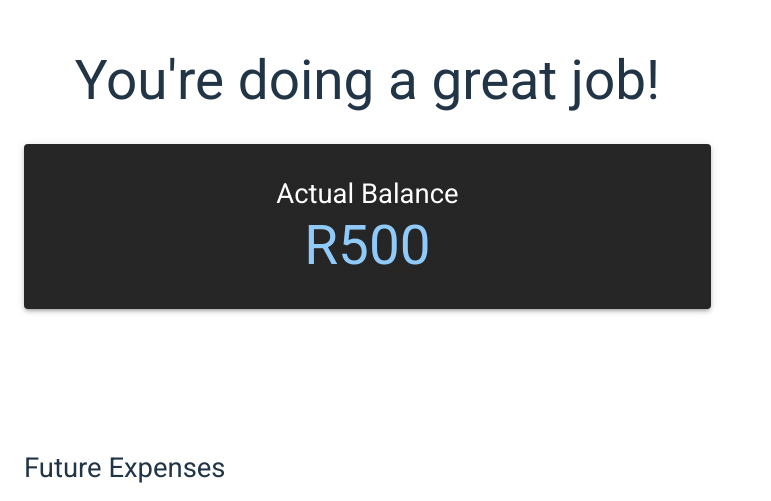
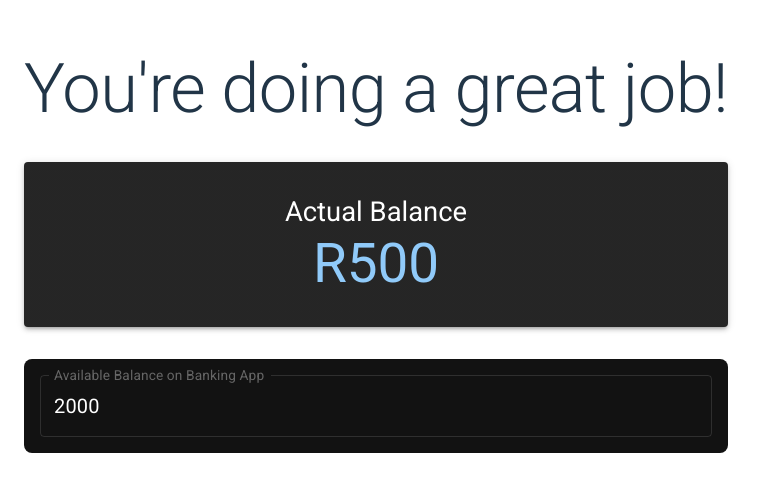
Before and after one commit to robguy21/money-mike, a React (Vite) app: page / in a window 1280 px wide. Shown: the top 501 px of the page, without its empty margins (0-771 px from the left). Built offline with nearby package versions, Linux system fonts and the light colour scheme; no server answers.

Commit message:
fix: make light mode usable

```diff
--- a/src/pages/LandingPage.jsx
+++ b/src/pages/LandingPage.jsx
@@ -2,10 +2,10 @@ import {
     Box, Container, Typography, TextField, Table, TableBody,
     TableCell, TableContainer, TableHead, TableRow, Paper, IconButton, ThemeProvider, createTheme
 } from '@mui/material';
-import { useState, useEffect } from 'react';
-import { Delete, Done } from '@mui/icons-material';
+import {useState, useEffect} from 'react';
+import {Delete, Done} from '@mui/icons-material';
 import ExpenseTable from "../components/ExpenseTable.jsx";
-import { v4} from 'uuid';
+import {v4} from 'uuid';
 
 
 const darkTheme = createTheme({
@@ -49,23 +49,23 @@ export default function LandingPage() {
     const [availableBalance, setAvailableBalance] = useState(initialState?.availableBalance ?? 2000);
     const [futureExpenses, setFutureExpenses] = useState(
         initialState?.futureExpenses ?? [
-            { id: v4(), name: 'Dog Walker', amount: 500, date: 3, paid: false },
-            { id: v4(), name: 'Insurance', amount: 500, date: 15, paid: false }
+            {id: v4(), name: 'Dog Walker', amount: 500, date: 3, paid: false},
+            {id: v4(), name: 'Insurance', amount: 500, date: 15, paid: false}
         ]
     );
     const [budgetedExpenses, setBudgetedExpenses] = useState(
         initialState?.budgetedExpenses ?? [
-            { id: v4(), name: 'New Shoes', amount: 500, used: 0, paid: false }
+            {id: v4(), name: 'New Shoes', amount: 500, used: 0, paid: false}
         ]
     );
     const [pastExpenses, setPastExpenses] = useState(
         initialState?.pastExpenses ?? [
-            { id: v4(), name: 'Groceries', amount: 1000, date: 10 }
+            {id: v4(), name: 'Groceries', amount: 1000, date: 10}
         ]
     );
 
     useEffect(() => {
-        saveState({ availableBalance, futureExpenses, budgetedExpenses, pastExpenses });
+        saveState({availableBalance, futureExpenses, budgetedExpenses, pastExpenses});
     }, [availableBalance, futureExpenses, budgetedExpenses, pastExpenses]);
 
     const actualBalance = calculateActualBalance(availableBalance, futureExpenses, budgetedExpenses);
@@ -83,49 +83,69 @@ export default function LandingPage() {
                 return prev.filter(e => e.id !== id);
             });
         } else {
-            setBudgetedExpenses(prev => prev.map(e => e.id === id ? { ...e, paid: true } : e));
+            setBudgetedExpenses(prev => prev.map(e => e.id === id ? {...e, paid: true} : e));
         }
     };
 
     const updateBudgetUsed = (id, used) => {
-        setBudgetedExpenses(prev => prev.map(e => e.id === id ? { ...e, used: Number(used) } : e));
+        setBudgetedExpenses(prev => prev.map(e => e.id === id ? {...e, used: Number(used)} : e));
     };
 
     return (
         <ThemeProvider theme={darkTheme}>
-            <Container maxWidth="md" sx={{ py: 6 }}>
-                <Typography variant="h3" align="center" gutterBottom>
-                    {actualBalance > 0 ? "You're doing a great job!" : "You fucking donkey."}
-                </Typography>
+            <Container maxWidth="md" sx={{py: 6}}>
+                {
+                    actualBalance > 0 ? (
+                        <Typography variant="h2" align="center" gutterBottom>
+                            You're doing a great job!
+                        </Typography>
+                    ) : (
+                        <Typography variant="h4" align="center" gutterBottom>
+                            You fucking donkey. Don't spend money.
+                        </Typography>
+                    )
+                }
 
                 {/* Actual Balance */}
-                <Paper elevation={3} sx={{ p: 4, my: 4, textAlign: 'center' }}>
+                <Paper elevation={3} sx={{p: 4, my: 4, textAlign: 'center'}}>
                     <Typography variant="h5">Actual Balance</Typography>
                     <Typography variant="h3" color="primary">R{actualBalance}</Typography>
                 </Paper>
 
                 {/* Editable Available Balance */}
-                <Box sx={{ my: 4 }}>
+                <Box sx={{my: 4, backgroundColor: 'background.paper', p: 2, borderRadius: 2}}>
                     <TextField
                         fullWidth
-                        label="Available Balance"
+                        label="Available Balance on Banking App"
                         type="number"
                         variant="outlined"
                         size="medium"
-                        inputProps={{ style: { fontSize: 18 } }}
                         slotProps={{
                             htmlInput: {
-                                type: "number",
-                                style: { fontSize: 20 },
+                                type: 'number',
+                                style: {fontSize: 20},
                             },
                         }}
+                        InputLabelProps={{
+                            style: {color: '#666'},
+                        }}
+                        InputProps={{
+                            sx: {
+                                color: 'text.primary',
+                                backgroundColor: 'background.default',
+                                '& fieldset': {
+                                    borderColor: 'divider',
+                                },
+                            },
+                        }}
+                        sx={{input: {color: 'text.primary'}}}
                         value={availableBalance}
                         onChange={(e) => setAvailableBalance(Number(e.target.value))}
                     />
                 </Box>
 
                 {/* Future Expenses */}
-                <Typography variant="h5" sx={{ mt: 6, mb: 2 }}>Future Expenses</Typography>
+                <Typography variant="h5" sx={{mt: 6, mb: 2}}>Future Expenses</Typography>
                 <ExpenseTable
                     items={futureExpenses}
                     type="future"
@@ -134,7 +154,7 @@ export default function LandingPage() {
                 />
 
                 {/* Budgeted Expenses */}
-                <Typography variant="h5" sx={{ mt: 6, mb: 2 }}>Budgeted Expenses</Typography>
+                <Typography variant="h5" sx={{mt: 6, mb: 2}}>Budgeted Expenses</Typography>
                 <ExpenseTable
                     items={budgetedExpenses}
                     type="budget"
@@ -144,7 +164,7 @@ export default function LandingPage() {
                 />
 
                 {/* Past Expenses */}
-                <Typography variant="h5" sx={{ mt: 6, mb: 2, color: 'gray' }}>Past Expenses</Typography>
+                <Typography variant="h5" sx={{mt: 6, mb: 2, color: 'gray'}}>Past Expenses</Typography>
                 <ExpenseTable
                     items={pastExpenses}
                     type="past"
```
